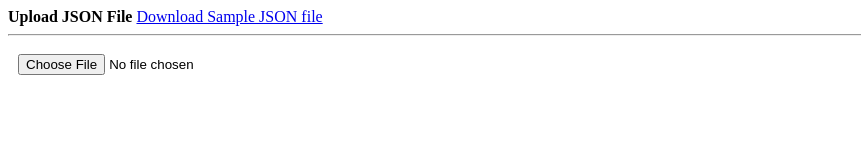
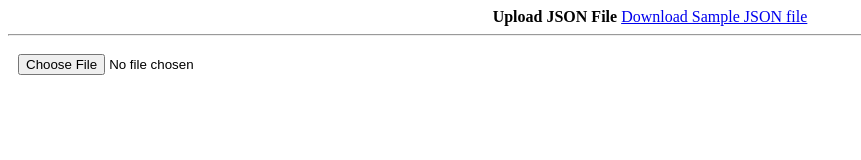
Before and after one commit to SawanSharma93/Angular-JSON-To-Table-Converter, a plain HTML site: page index.html in a window 1280 px wide. Shown: the whole page, without its empty margins (0-861 px from the left). Drawn offline with nearby package versions, Linux system fonts and the light colour scheme.

Commit message:
Toolbar css

```diff
--- a/css/table.css
+++ b/css/table.css
@@ -22,11 +22,11 @@ td, th {
 th:first-letter {
 	text-transform: uppercase;
 }
+.toolbar{
+	text-align: center;
+	margin-left: 20px;
+}
 
-h5{
-text-align: center;
-
-}
 
 
 .UISearch {
```
